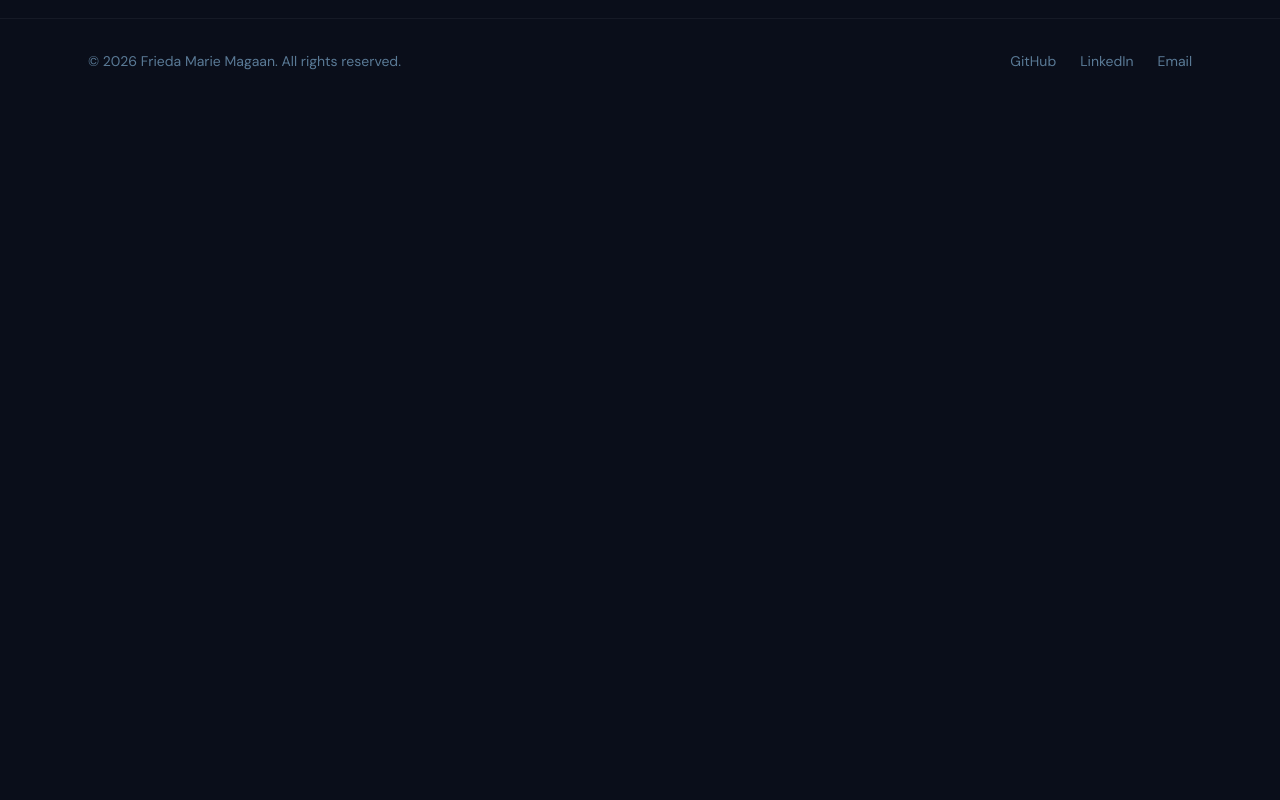
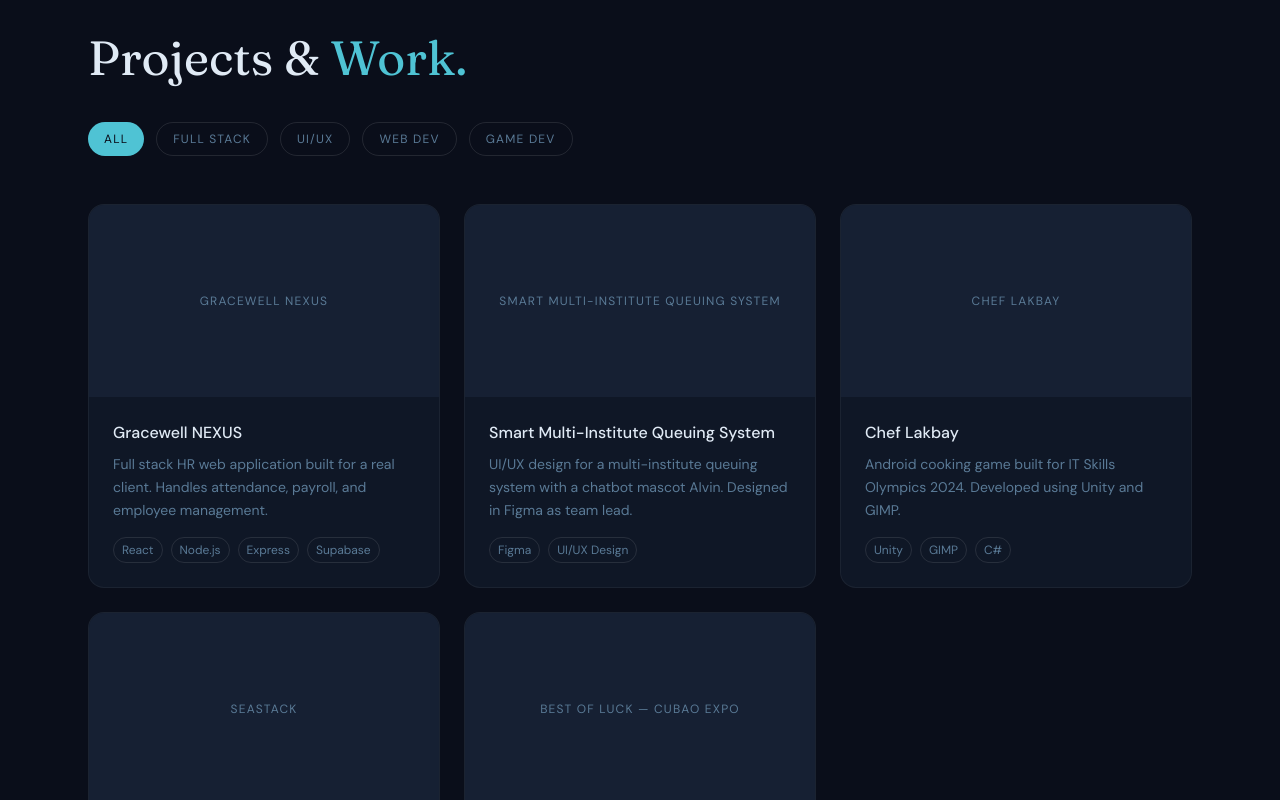
Before and after one commit to fredshekken/ida-portfolio, a Next.js app: page / in a window 1280 px wide. Shown: the part 1380-2180 px from the top of the page. Before the commit the page ends 1483 px from the top, so only its background shows below. Built offline with nearby package versions, Linux system fonts and the light colour scheme.

Commit message:
feat: add projects section

```diff
--- a/src/app/page.tsx
+++ b/src/app/page.tsx
@@ -1,11 +1,13 @@
 import HeroSection from "@/components/sections/HeroSection";
 import SkillsSection from "@/components/sections/SkillsSection";
+import ProjectsSection from "@/components/sections/ProjectsSection";
 
 export default function Home() {
   return (
     <main>
       <HeroSection />
       <SkillsSection />
+      <ProjectsSection />
     </main>
   );
 }
--- /dev/null
+++ b/src/components/sections/ProjectsSection.tsx
@@ -0,0 +1,89 @@
+"use client";
+
+import { motion, AnimatePresence } from "framer-motion";
+import { useState } from "react";
+import projects from "@/data/projects.json";
+
+const categories = ["All", "Full Stack", "UI/UX", "Web Dev", "Game Dev"];
+
+export default function ProjectsSection() {
+  const [active, setActive] = useState("All");
+
+  const filtered = projects.filter(
+    (p) => active === "All" || p.category.includes(active)
+  );
+
+  return (
+    <section className="max-w-6xl mx-auto px-6 py-24">
+      <motion.h2
+        initial={{ opacity: 0, y: 20 }}
+        whileInView={{ opacity: 1, y: 0 }}
+        viewport={{ once: true }}
+        transition={{ duration: 0.5 }}
+        className="font-display text-4xl md:text-5xl text-text mb-10"
+      >
+        Projects &{" "}
+        <span className="text-accent">Work.</span>
+      </motion.h2>
+
+      {/* Filter Buttons */}
+      <div className="flex flex-wrap gap-3 mb-12">
+        {categories.map((cat) => (
+          <button
+            key={cat}
+            onClick={() => setActive(cat)}
+            className={`px-4 py-2 rounded-full text-xs tracking-widest uppercase transition-colors duration-200 ${
+              active === cat
+                ? "bg-accent text-surface"
+                : "border border-white/10 text-muted hover:border-accent/40 hover:text-text"
+            }`}
+          >
+            {cat}
+          </button>
+        ))}
+      </div>
+
+      {/* Project Grid */}
+      <div className="grid grid-cols-1 md:grid-cols-2 lg:grid-cols-3 gap-6">
+        <AnimatePresence mode="popLayout">
+          {filtered.map((project) => (
+            <motion.div
+              key={project.id}
+              layout
+              initial={{ opacity: 0, scale: 0.95 }}
+              animate={{ opacity: 1, scale: 1 }}
+              exit={{ opacity: 0, scale: 0.95 }}
+              transition={{ duration: 0.3 }}
+              className="group bg-surface-mid border border-white/5 rounded-2xl overflow-hidden hover:border-accent/20 transition-colors duration-300"
+            >
+              {/* Image Placeholder */}
+              <div className="h-48 bg-surface-light flex items-center justify-center overflow-hidden">
+                <span className="text-muted text-xs tracking-widest uppercase">
+                  {project.title}
+                </span>
+              </div>
+
+              {/* Content */}
+              <div className="p-6">
+                <h3 className="text-text font-medium mb-2">{project.title}</h3>
+                <p className="text-muted text-sm leading-relaxed mb-4">
+                  {project.description}
+                </p>
+                <div className="flex flex-wrap gap-2">
+                  {project.tech.map((t) => (
+                    <span
+                      key={t}
+                      className="text-xs px-2 py-1 rounded-full border border-white/10 text-muted"
+                    >
+                      {t}
+                    </span>
+                  ))}
+                </div>
+              </div>
+            </motion.div>
+          ))}
+        </AnimatePresence>
+      </div>
+    </section>
+  );
+}
--- a/src/data/projects.json
+++ b/src/data/projects.json
@@ -0,0 +1,52 @@
+[
+  {
+    "id": "gracewell-nexus",
+    "title": "Gracewell NEXUS",
+    "category": ["Full Stack", "Web Dev"],
+    "description": "Full stack HR web application built for a real client. Handles attendance, payroll, and employee management.",
+    "tech": ["React", "Node.js", "Express", "Supabase"],
+    "image": "/projects/nexus.webp",
+    "link": "",
+    "github": ""
+  },
+  {
+    "id": "smart-queuing",
+    "title": "Smart Multi-Institute Queuing System",
+    "category": ["UI/UX"],
+    "description": "UI/UX design for a multi-institute queuing system with a chatbot mascot AIvin. Designed in Figma as team lead.",
+    "tech": ["Figma", "UI/UX Design"],
+    "image": "/projects/queuing.webp",
+    "link": "",
+    "github": ""
+  },
+  {
+    "id": "chef-lakbay",
+    "title": "Chef Lakbay",
+    "category": ["Game Dev"],
+    "description": "Android cooking game built for IT Skills Olympics 2024. Developed using Unity and GIMP.",
+    "tech": ["Unity", "GIMP", "C#"],
+    "image": "/projects/chef-lakbay.webp",
+    "link": "",
+    "github": ""
+  },
+  {
+    "id": "seastack",
+    "title": "SeaStack",
+    "category": ["Web Dev"],
+    "description": "A custom programming language with its own syntax, type system, and runtime. Built as a language design project.",
+    "tech": ["Language Design", "Compiler"],
+    "image": "/projects/seastack.webp",
+    "link": "",
+    "github": ""
+  },
+  {
+    "id": "best-of-luck",
+    "title": "Best of Luck — Cubao Expo",
+    "category": ["UI/UX"],
+    "description": "Reservation system UI/UX for a Taiwanese-inspired venue at Cubao Expo. Deep forest green and matte crimson theme.",
+    "tech": ["Figma", "UI/UX Design"],
+    "image": "/projects/best-of-luck.webp",
+    "link": "",
+    "github": ""
+  }
+]
```
